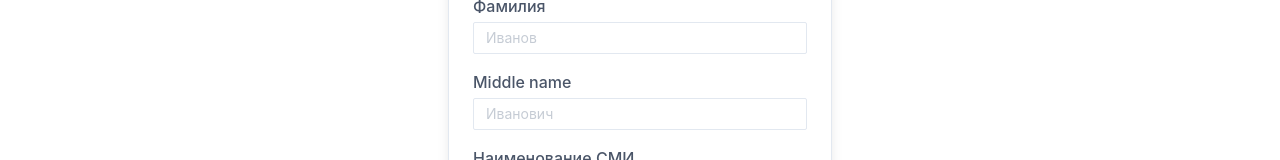
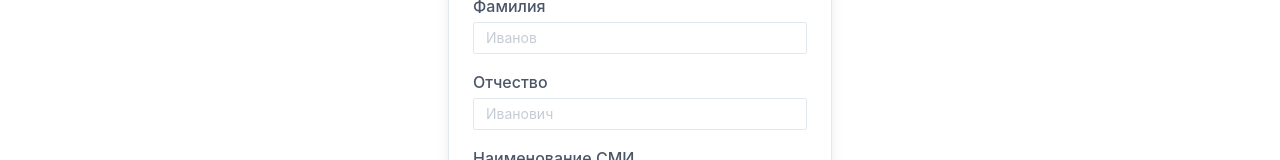
Before and after one commit to digitalarea/chakra_form, a React (Create React App) app: page / in a window 1280 px wide. Shown: the part 220-380 px from the top of the page. Built offline with nearby package versions, Linux system fonts and the light colour scheme.

Commit message:
fix: middleName translation

```diff
--- a/src/components/Form.js
+++ b/src/components/Form.js
@@ -89,7 +89,7 @@ const Form = () => {
           </FormControl>
 
           <FormControl isInvalid={errors?.middleName} mb={4}>
-            <FormLabel variant="ite-label">{t("Middle name")}</FormLabel>
+            <FormLabel variant="ite-label">{t("middleName")}</FormLabel>
             <Input
               type="text"
               size="sm"
```
